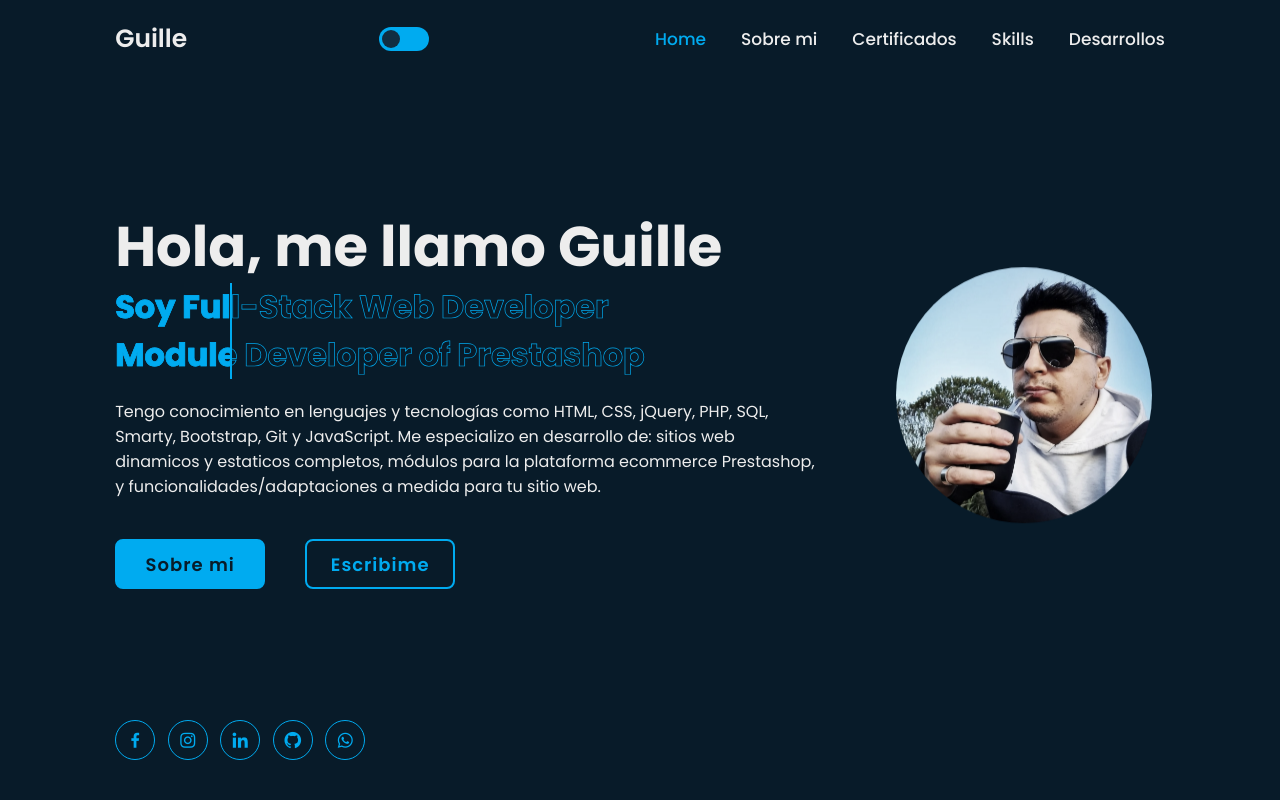
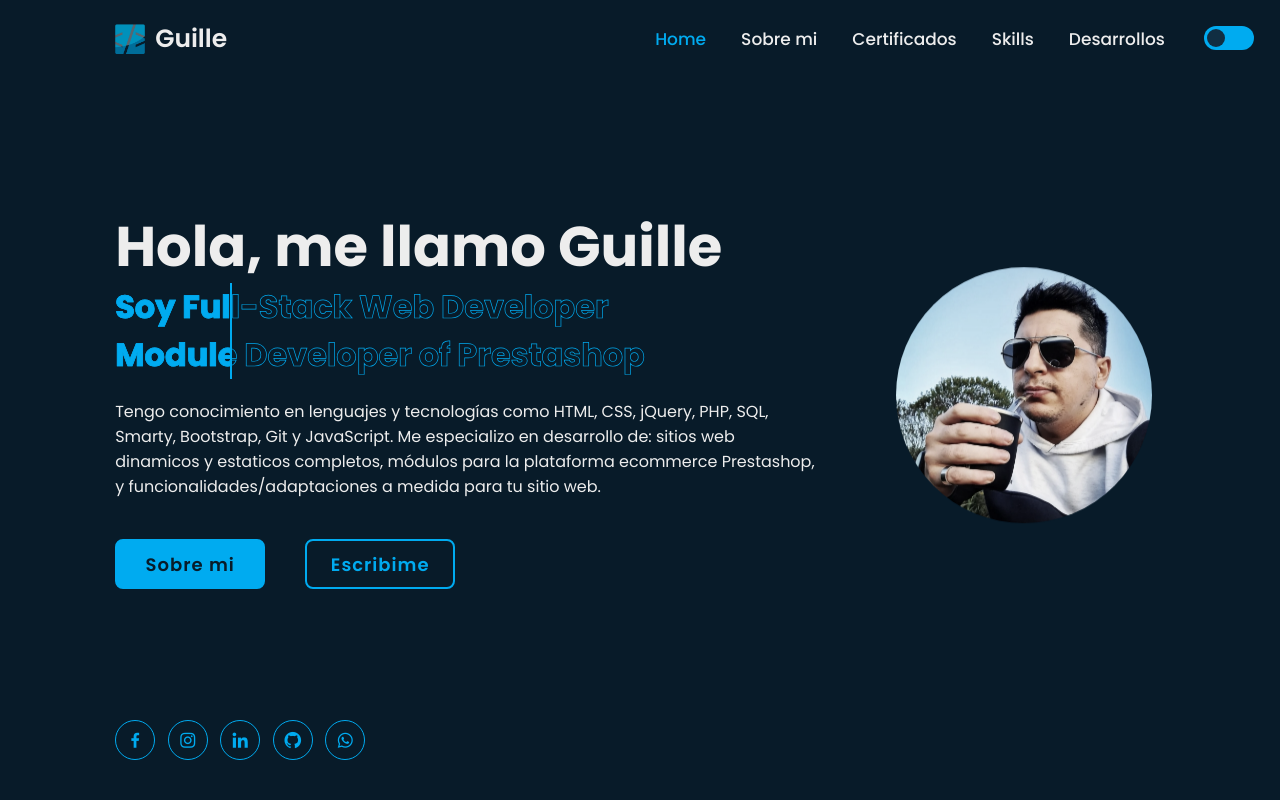
Before and after one commit to guilleperalta/portfolio, a plain HTML site: page index.html in a window 1280 px wide. Shown: the top 800 px of the page. Drawn offline with nearby package versions, Linux system fonts and the light colour scheme.

Commit message:
Se cambia el menu en mobile y la ubicacion del dark mode, aparte subi el logo de undercode

```diff
--- a/assets/styles.css
+++ b/assets/styles.css
@@ -64,6 +64,14 @@ body {
     text-decoration: none;
     font-weight: 600;
     z-index: 1;
+    display: flex;
+    justify-content: center;
+    align-items: center;
+    gap: 1rem;
+}
+
+.logo img {
+    width: 3rem;
 }
 
 .navbar {
@@ -925,6 +933,13 @@ input:checked+.slider:before {
 }
 
 /* Todos los media querys */
+@media (min-width: 991px) {
+    .switch {
+        position: absolute;
+        right: 2.6rem;
+        top: 2.6rem;
+    }
+}
 @media (max-width : 1200px) {
     html {
         font-size: 55%;
@@ -1071,7 +1086,11 @@ input:checked+.slider:before {
         margin-top: 3rem;
     }
     .navbar {
-        display: block;
+        display: flex;
+        height: 100vh;
+        flex-direction: column;
+        justify-content: space-evenly;
+        padding-bottom: 10rem;
     }
 }
 
--- a/index.html
+++ b/index.html
@@ -6,6 +6,7 @@
     <meta name="viewport" content="width=device-width, initial-scale=1.0">
     <title>Guille Peralta</title>
     <link rel="stylesheet" href="/assets/styles.css">
+    <link rel="icon" type="image/png" href="img/logo.png">
 
     <!-- font awesome -->
     <link rel="stylesheet" href="https://cdnjs.cloudflare.com/ajax/libs/font-awesome/6.4.0/css/all.min.css" integrity="sha512-iecdLmaskl7CVkqkXNQ/ZH/XLlvWZOJyj7Yy7tcenmpD1ypASozpmT/E0iPtmFIB46ZmdtAc9eNBvH0H/ZpiBw==" crossorigin="anonymous" referrerpolicy="no-referrer" />
@@ -17,7 +18,11 @@
 
     <!-- diseño del header -->
     <header class="header">
-        <a href="#" class="logo">Guille<span class="animated" style="--i:1;"></span></a>
+        <a href="#" class="logo">
+            <img src="img/logo.png" alt="">
+            Guille
+            <span class="animated" style="--i:1;"></span>
+        </a>
 
         <div class="bx bx-menu" id="menu-icon"><span class="animated" style="--i:2;"></span></div>
 
```
